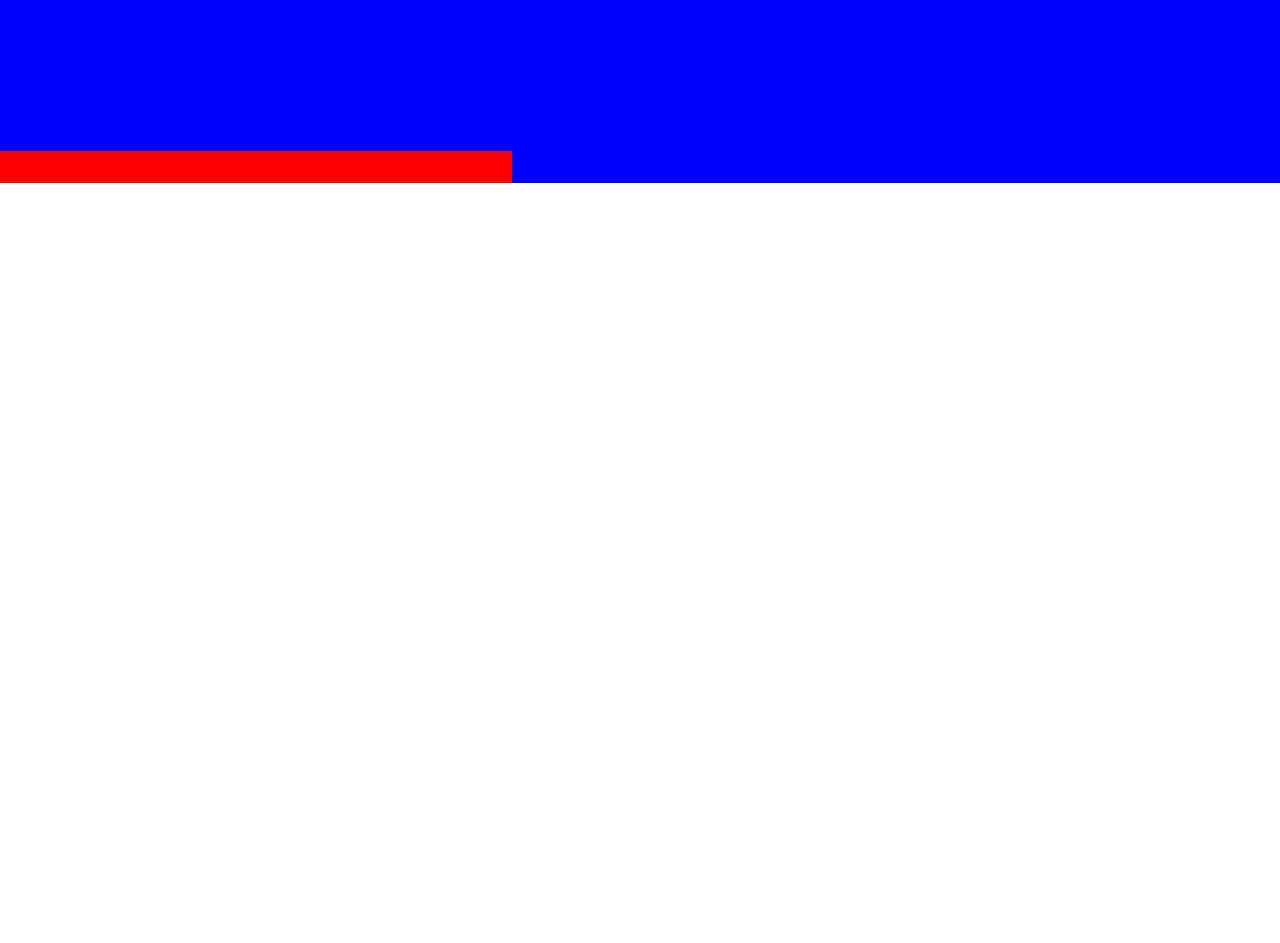
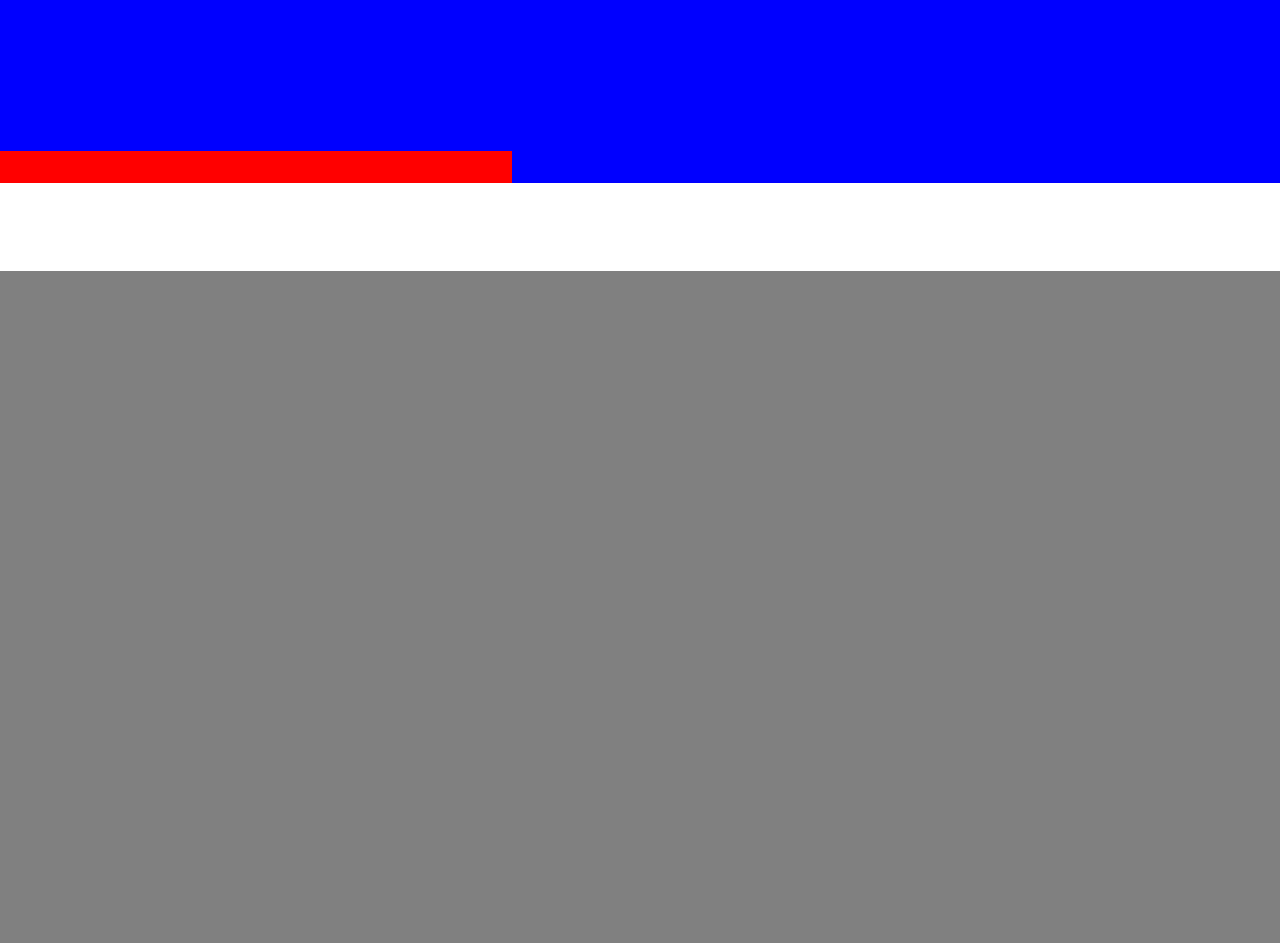
Before and after one commit to Arno-Kolkiewicz/developpement-du-site, a website built with Parcel: page src/index.html in a window 1280 px wide. Shown: the part 617-1560 px from the top of the page. Before the commit the page ends 800 px from the top, so only its background shows below. Built offline with nearby package versions, Linux system fonts and the light colour scheme; a web font is replaced by a local one.

Commit message:
html css main section-video v1

```diff
--- a/src/index.html
+++ b/src/index.html
@@ -36,6 +36,11 @@
         </div>
       </div>
     </header>
+    <main>
+      <div class="section-video">
+
+      </div>
+    </main>
 
     <script src="js/main.js" type="module"></script>
   </body>
--- a/src/scss/main.scss
+++ b/src/scss/main.scss
@@ -5,3 +5,4 @@
 @import "modules/nav";
 @import "modules/button";
 @import "modules/section-parallax";
+@import "modules/section-video";
--- /dev/null
+++ b/src/scss/modules/_section-video.scss
@@ -0,0 +1,8 @@
+.section-video {
+    width: 100%;
+    height: 100vh;
+
+    margin: 11vh 0;
+
+    background: grey;
+}
```
